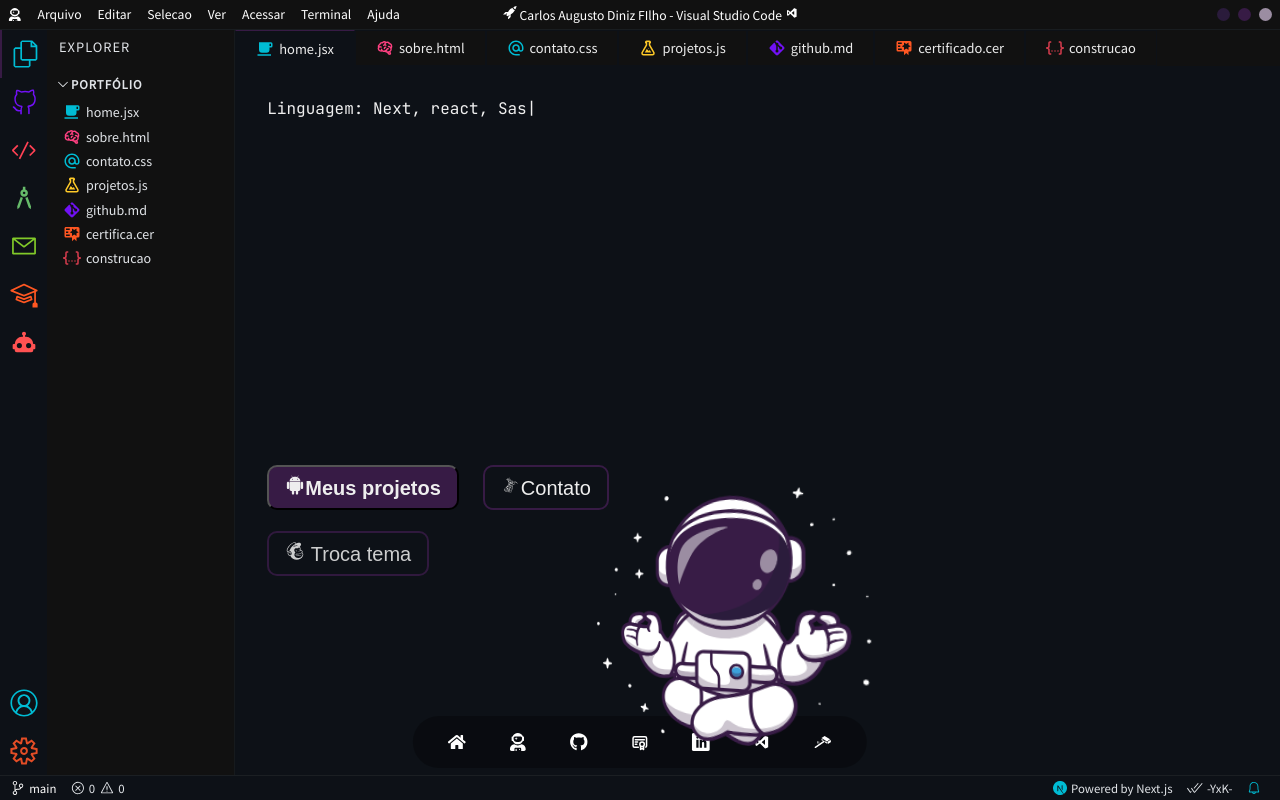
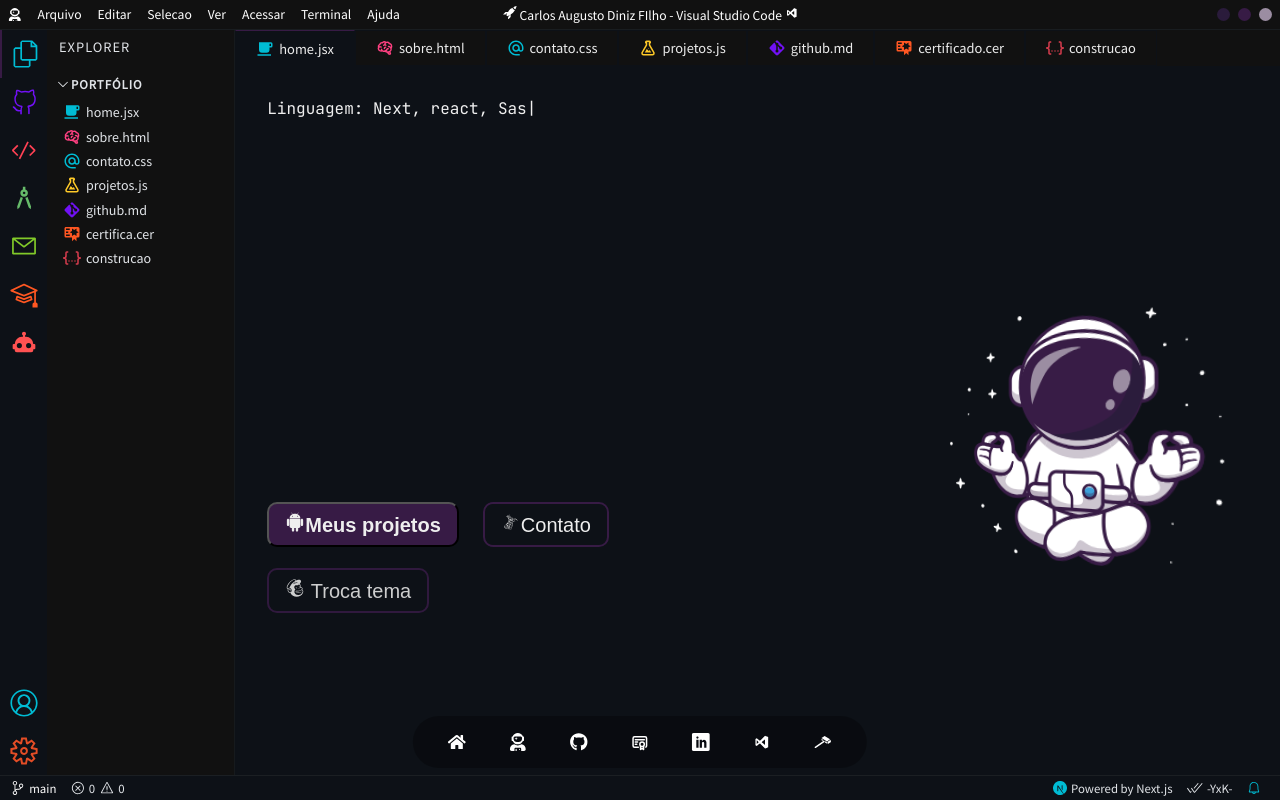
Before and after one commit to ysneshy/portfolio-carlos-filho, a Next.js app: page / in a window 1280 px wide. Built offline with nearby package versions, Linux system fonts and the light colour scheme.

Commit message:
upgrade45 :zap:

```diff
--- a/styles/HomePage.module.css
+++ b/styles/HomePage.module.css
@@ -309,12 +309,3 @@
 
   }
 }
-
-.illustration {
-  position: absolute;
-  bottom: 0;
-  left: 0;
-  width: 70vw;
-  height: 30vh;
-  z-index: 1;
-}
```
